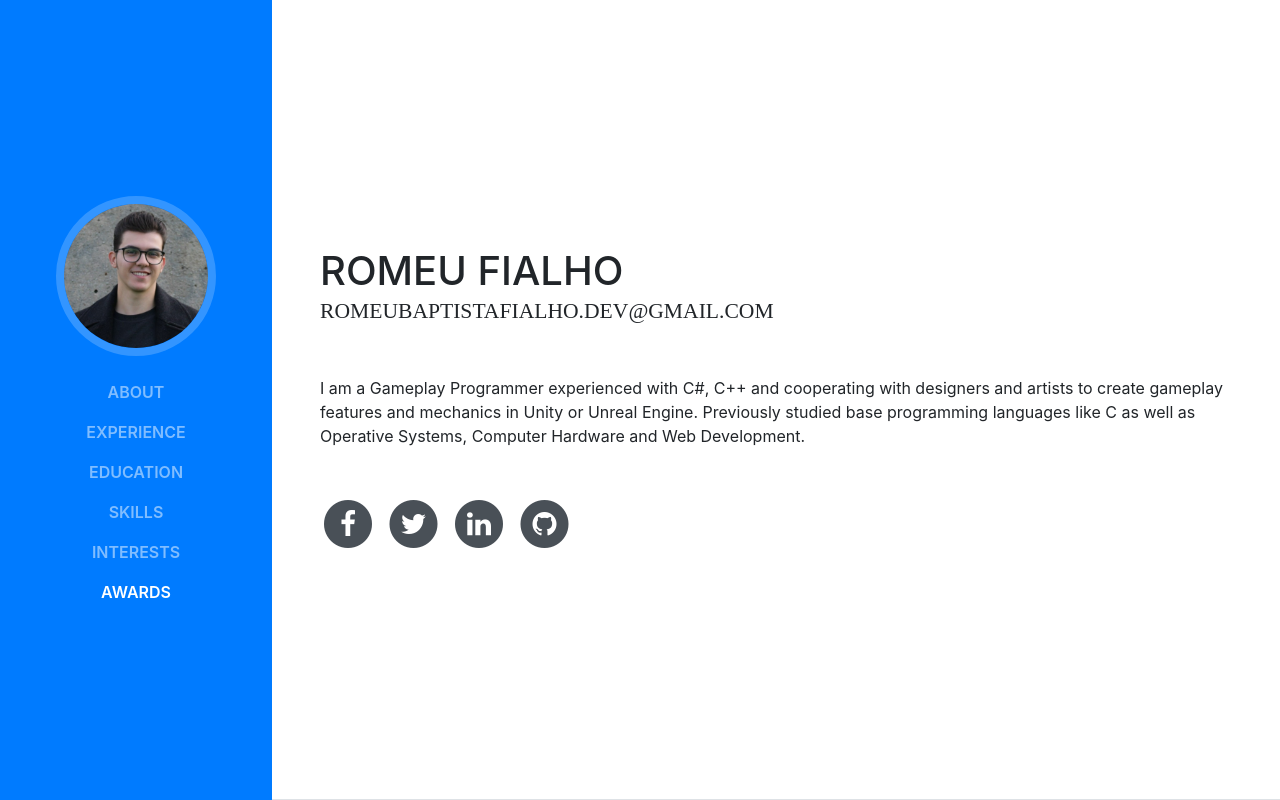
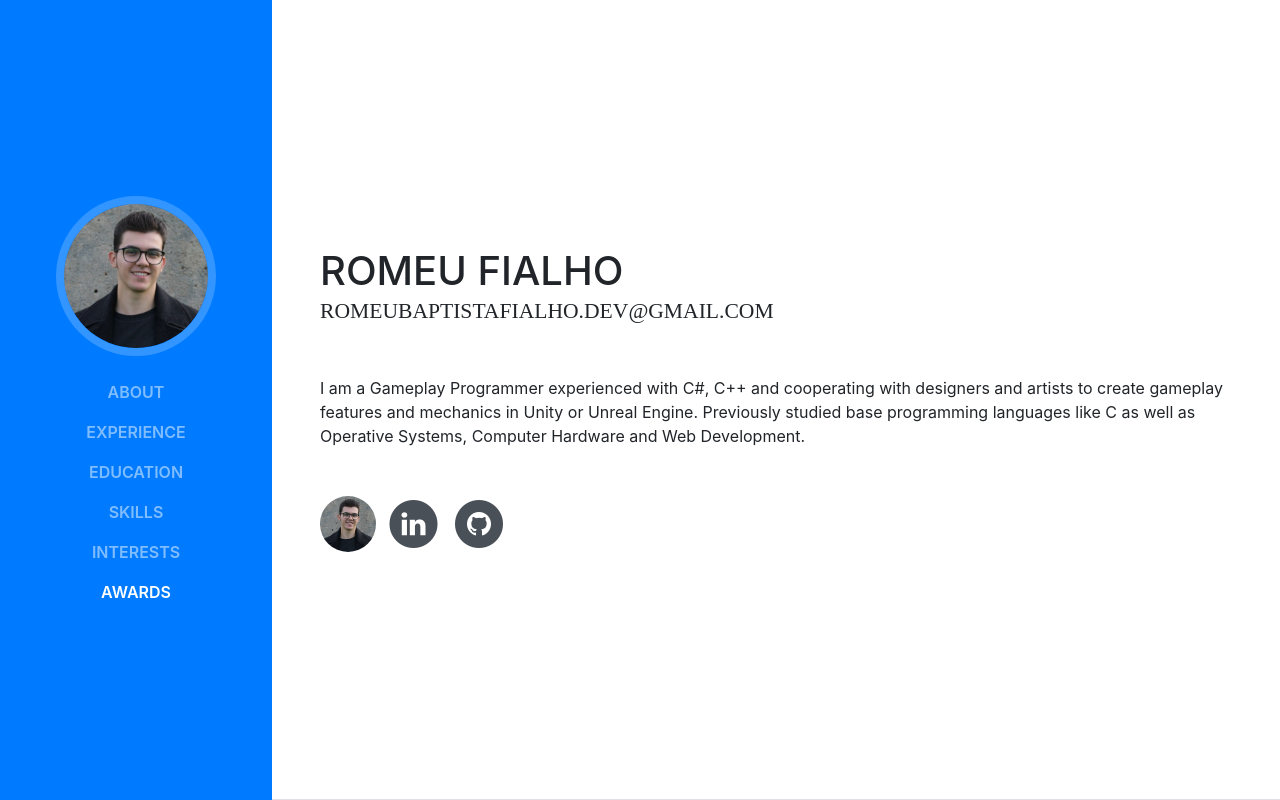
Before and after one commit to romeufialho/romeufialho.github.io, a website with bundled scripts: page index.html in a window 1280 px wide. Shown: the top 800 px of the page. Built offline with nearby package versions, Linux system fonts and the light colour scheme; a web font is replaced by a local one.

Commit message:
social icons

```diff
--- a/index.html
+++ b/index.html
@@ -74,16 +74,9 @@
             <li class="list-inline-item">
               <a href="#">
                 <span class="fa-stack fa-lg">
-                  <i class="fa fa-circle fa-stack-2x"></i>
-                  <i class="fa fa-facebook fa-stack-1x fa-inverse"></i>
-                </span>
-              </a>
-            </li>
-            <li class="list-inline-item">
-              <a href="#">
-                <span class="fa-stack fa-lg">
-                  <i class="fa fa-circle fa-stack-2x"></i>
-                  <i class="fa fa-twitter fa-stack-1x fa-inverse"></i>
+                  <!--<i class="fa fa-circle fa-stack-2x"></i>
+                  <i class="fa fa-twitter fa-stack-1x fa-inverse"></i>-->
+                  <img class="img-fluid img-profile rounded-circle mx-auto mb-2" src="img/profilepic.jfif" alt="">
                 </span>
               </a>
             </li>
```
